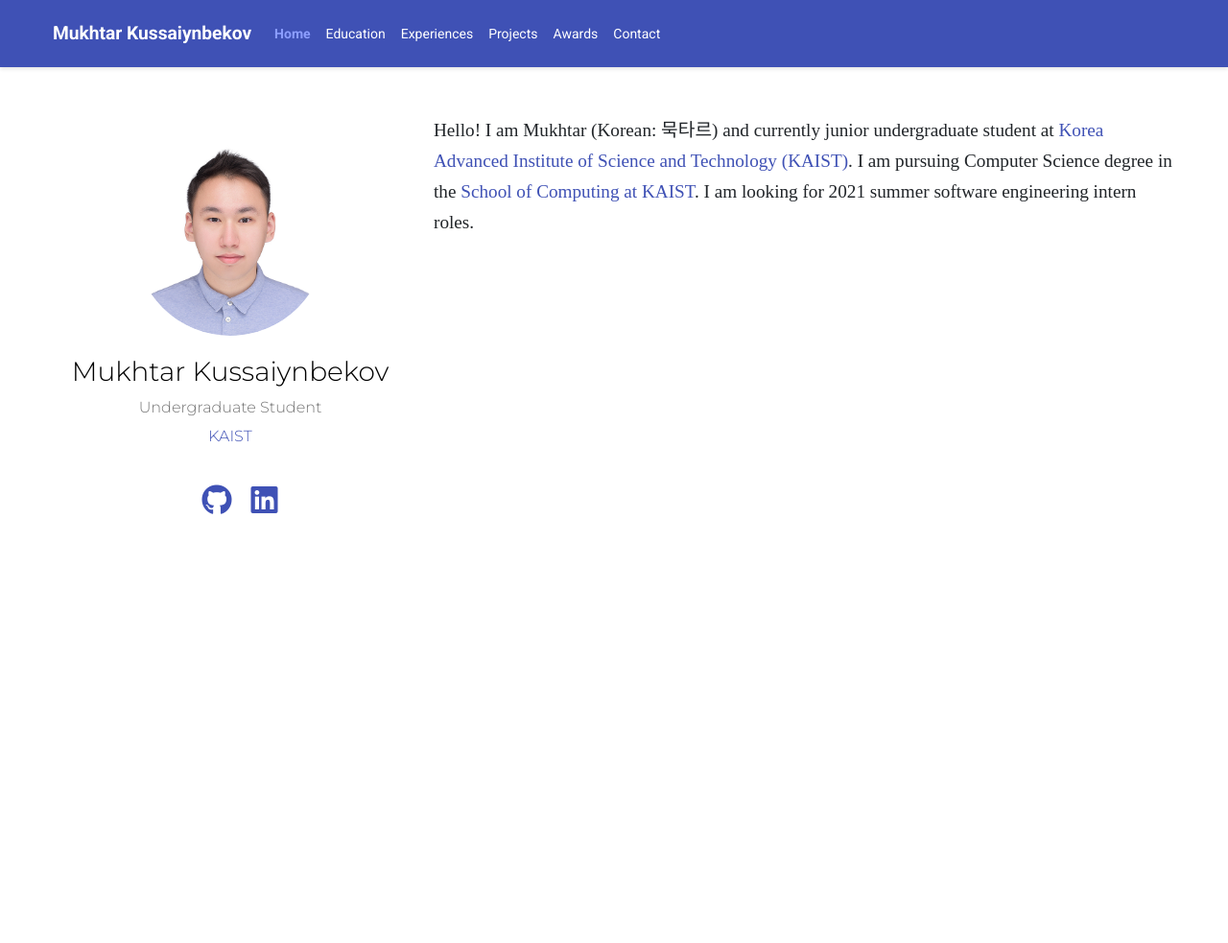
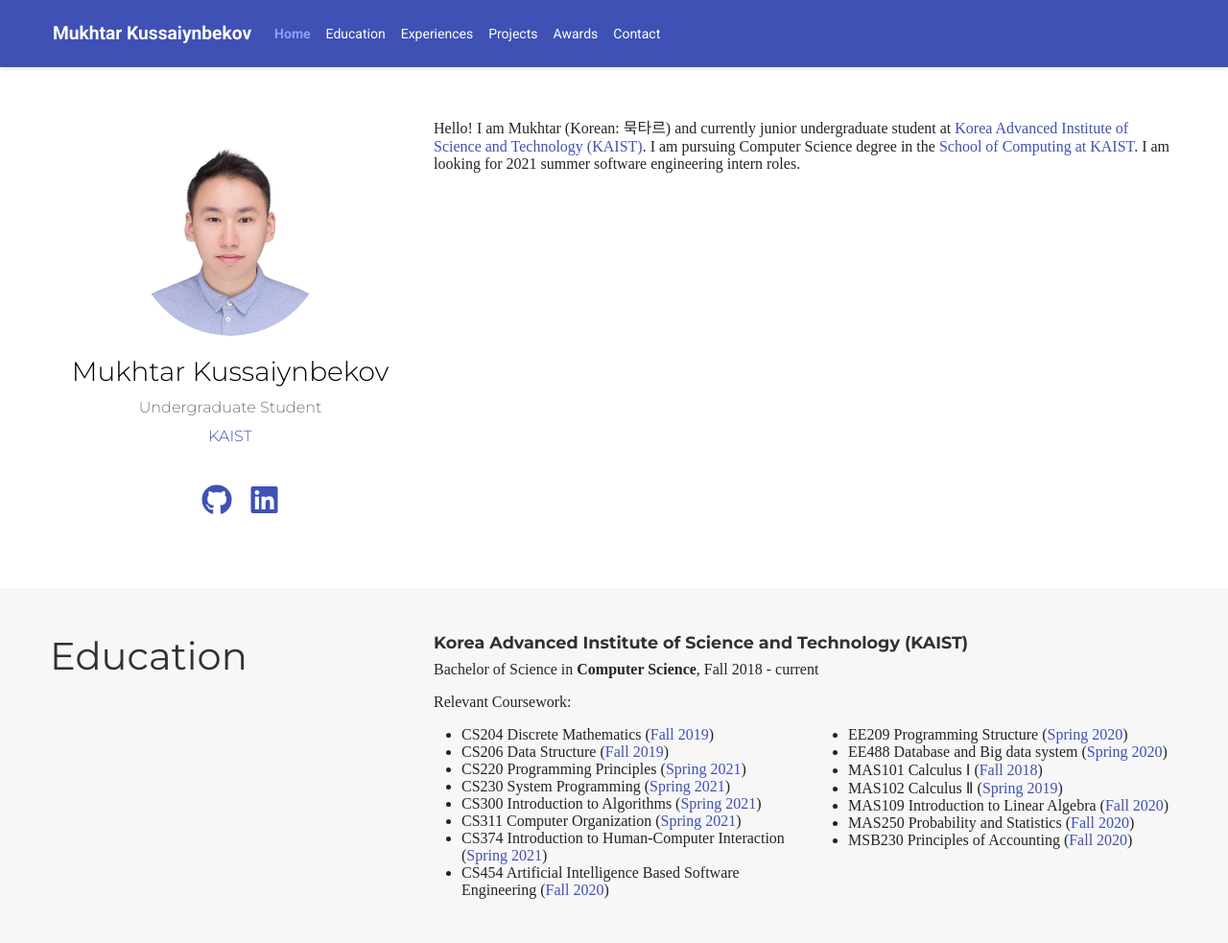
Before and after one commit to mukhtarkv/mukhtarkussaiynbekov.github.io, a plain HTML site: page index.html in a window 1280 px wide. Shown: the whole page at 96% size. Before the commit the page ends 800 px from the top, so only its background shows below. Drawn offline with nearby package versions, Linux system fonts and the light colour scheme; some icons are missing.

Commit message:
add education section

```diff
--- a/css/sections.css
+++ b/css/sections.css
@@ -1,3 +1,9 @@
+h4, h5, h6 {
+    font-weight: 700;
+    margin-top: 1rem;
+    font-size: 1.1rem;
+}
+
 .home-section {
   background-color: #fff;
   padding: 110px 0;
--- a/css/styles.css
+++ b/css/styles.css
@@ -12,10 +12,10 @@ body {
   text-align: left;
 }
 
-p {
+/* p {
   font-size: 1.2rem;
   line-height: 2rem;
-}
+} */
 
 a {
   background-color: transparent;
--- a/index.html
+++ b/index.html
@@ -30,7 +30,7 @@
 <body><!--  id="top" data-spy="scroll" data-offset="70" data-target="#navbar-main" -->
   <nav class="navbar navbar-light fixed-top navbar-expand-lg py-0 compensate-for-scrollbar" id="navbar-main">
     <div class="container">
-      <a class="navbar-brand" href="/">Mukhtar Kussaiynbekov</a>
+      <a class="navbar-brand" href="">Mukhtar Kussaiynbekov</a>
       <button class="navbar-toggler" type="button" data-toggle="collapse" data-target="#navbar" aria-controls="navbar" aria-expanded="false" aria-label="Toggle navigation">
         <span>
           <i id="navbar-toggler-icon" class="fas fa-bars"></i>
@@ -40,10 +40,10 @@
       <div class="collapse navbar-collapse" id="navbar">
         <ul class="navbar-nav mr-auto">
           <li class="nav-item">
-            <a class="nav-link active" href="/#about">Home</a>
+            <a class="nav-link active" href="#about">Home</a>
           </li>
           <li class="nav-item">
-            <a class="nav-link" href="#">Education</a>
+            <a class="nav-link" href="#education">Education</a>
           </li>
           <li class="nav-item">
             <a class="nav-link" href="#">Experiences</a>
@@ -103,6 +103,75 @@
       </div>
     </div>
   </section>
+  <section id="education" class="home-section">
+    <div class="container">
+      <div class="row">
+        <div class="col-lg-4 col-12 section-heading">
+          <h1>Education</h1>
+        </div>
+        <div class="col-lg-8 col-12">
+          <h4>Korea Advanced Institute of Science and Technology (KAIST)</h4>
+          <p>Bachelor of Science in <strong>Computer Science</strong>, Fall 2018 - current</p>
+          <p>Relevant Coursework:</p>
+          <div class="row">
+            <div class="col-md-6">
+              <ul class="ul-courses">
+                <li>
+                  CS204 Discrete Mathematics (<a target="_blank" href="https://cais.kaist.ac.kr/syllabusInfo?year=2019&term=3&subject_no=36.204&lecture_class=A%20&dept_id=4421">Fall 2019</a>)
+                </li>
+                <li>
+                  CS206 Data Structure (<a target="_blank" href="https://cais.kaist.ac.kr/syllabusInfo?year=2019&term=3&subject_no=36.206&lecture_class=A%20&dept_id=4421">Fall 2019</a>)
+                </li>
+                <li>
+                  CS220 Programming Principles (<a target="_blank" href="https://cais.kaist.ac.kr/syllabusInfo?year=2021&term=1&subject_no=36.220&lecture_class=&dept_id=4421">Spring 2021</a>)
+                </li>
+                <li>
+                  CS230 System Programming (<a target="_blank" href="https://cais.kaist.ac.kr/syllabusInfo?year=2021&term=1&subject_no=36.230&lecture_class=B&dept_id=4421">Spring 2021</a>)
+                </li>
+                <li>
+                  CS300 Introduction to Algorithms (<a target="_blank" href="https://cais.kaist.ac.kr/syllabusInfo?year=2021&term=1&subject_no=36.300&lecture_class=&dept_id=4421">Spring 2021</a>)
+                </li>
+                <li>
+                  CS311 Computer Organization (<a target="_blank" href="https://cais.kaist.ac.kr/syllabusInfo?year=2021&term=1&subject_no=36.311&lecture_class=&dept_id=4421">Spring 2021</a>)
+                </li>
+                <li>
+                  CS374 Introduction to Human-Computer Interaction (<a target="_blank" href="https://cais.kaist.ac.kr/syllabusInfo?year=2021&term=1&subject_no=36.374&lecture_class=&dept_id=4421">Spring 2021</a>)
+                </li>
+                <li>
+                  CS454 Artificial Intelligence Based Software Engineering (<a target="_blank" href="https://cais.kaist.ac.kr/syllabusInfo?year=2020&term=3&subject_no=36.454&lecture_class=&dept_id=4421">Fall 2020</a>)
+                </li>
+              </ul>
+            </div>
+            <div class="col-md-6">
+              <ul class="ul-courses">
+                <li>
+                  EE209 Programming Structure (<a target="_blank" href="https://cais.kaist.ac.kr/syllabusInfo?year=2020&term=1&subject_no=35.209&lecture_class=A&dept_id=4423">Spring 2020</a>)
+                </li>
+                <li>
+                  EE488 Database and Big data system (<a target="_blank" href="https://cais.kaist.ac.kr/syllabusInfo?year=2020&term=1&subject_no=35.488&lecture_class=B&dept_id=4423">Spring 2020</a>)
+                </li>
+                <li>
+                  MAS101 Calculus <span>&#8544;</span> (<a target="_blank" href="https://cais.kaist.ac.kr/syllabusInfo?year=2018&term=3&subject_no=25.101&lecture_class=A&dept_id=151">Fall 2018</a>)
+                </li>
+                <li>
+                  MAS102 Calculus <span>&#8545;</span> (<a target="_blank" href="https://cais.kaist.ac.kr/syllabusInfo?year=2019&term=1&subject_no=25.102&lecture_class=B&dept_id=151">Spring 2019</a>)
+                </li>
+                <li>
+                  MAS109 Introduction to Linear Algebra (<a target="_blank" href="https://cais.kaist.ac.kr/syllabusInfo?year=2020&term=3&subject_no=25.109&lecture_class=G&dept_id=151">Fall 2020</a>)
+                </li>
+                <li>
+                  MAS250 Probability and Statistics (<a target="_blank" href="https://cais.kaist.ac.kr/syllabusInfo?year=2020&term=3&subject_no=25.250&lecture_class=B&dept_id=151">Fall 2020</a>)
+                </li>
+                <li>
+                  MSB230 Principles of Accounting (<a target="_blank" href="https://cais.kaist.ac.kr/syllabusInfo?year=2020&term=3&subject_no=42.230&lecture_class=A&dept_id=4547">Fall 2020</a>)
+                </li>
+              </ul>
+            </div>
+          </div>
+        </div>
+      </div>
+    </div>
+  </section>
 </body>
 
 </html>
```
